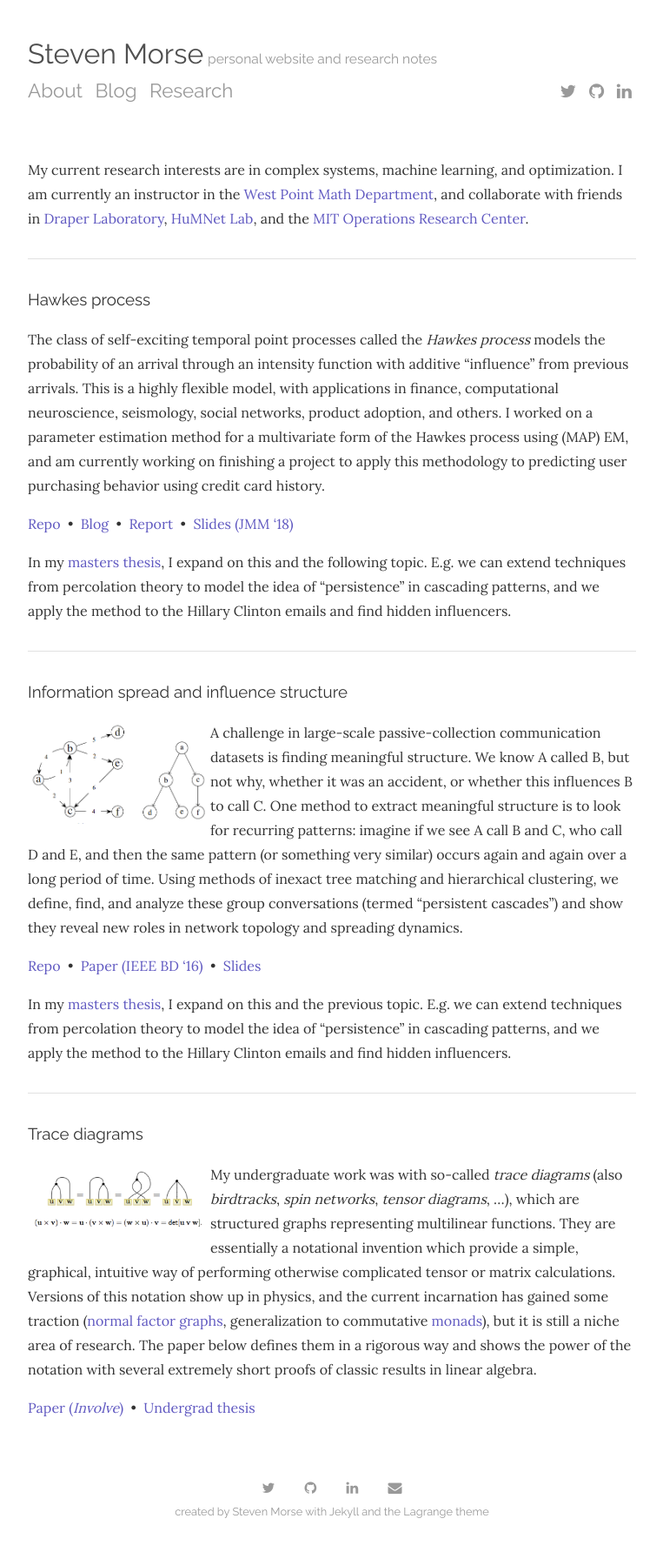
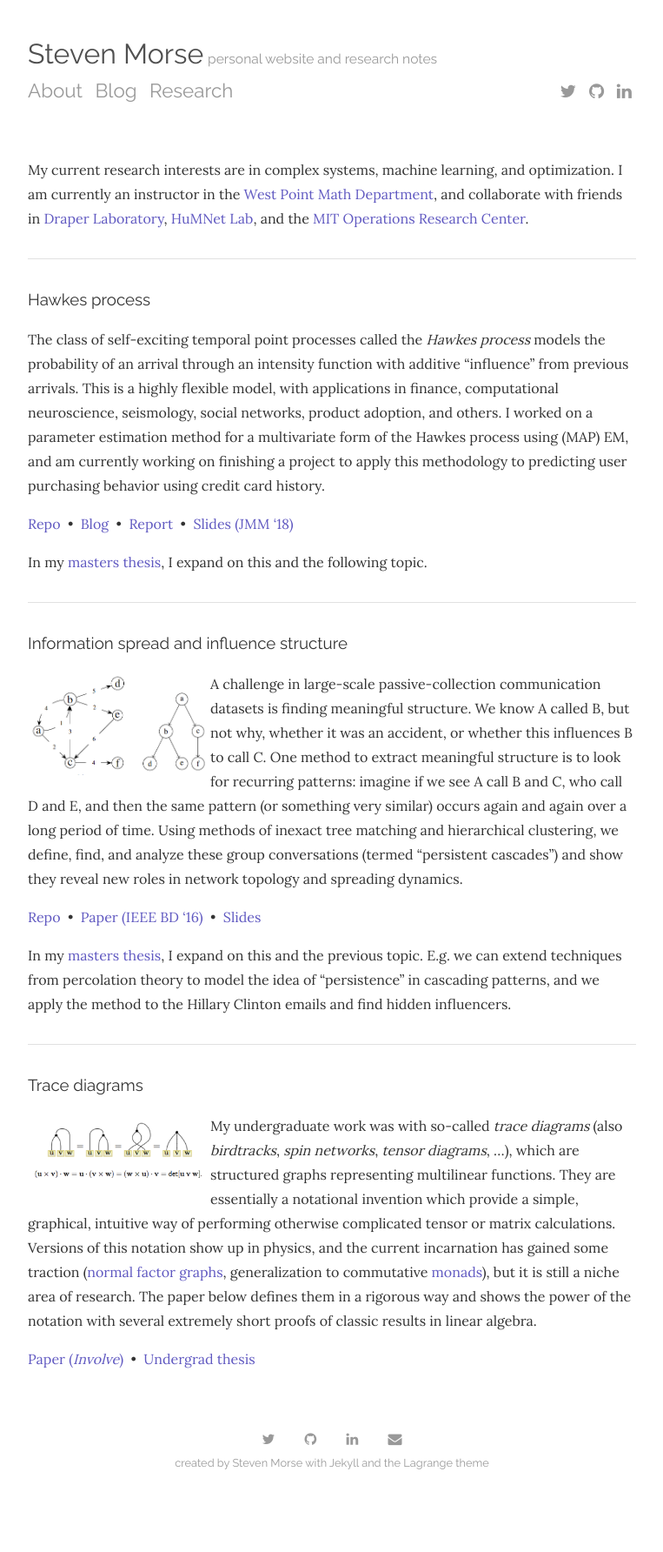
Before and after one commit to stmorse/stmorse.github.io, a Jekyll site: the page built from research.md, in a window 1280 px wide. Shown: the whole page at 87% size, without its empty margins (258-1021 px from the left). Built offline with Jekyll 4.4.1, drawn with Linux system fonts in a browser that asks for light colours; nearby versions of some CDN libraries; after the commit the page ends 1728 px from its top, so only the background shows below that.

Commit message:
typo in research.md

```diff
--- a/research.md
+++ b/research.md
@@ -16,7 +16,7 @@ The class of self-exciting temporal point processes called the <i>Hawkes process
 <a href="{{ site.baseurl }}/docs/6-867-final-writeup.pdf">Report</a>&nbsp;&nbsp;&#8226;&nbsp;
 <a href="{{ site.baseurl }}/docs/JMM18_slides.pdf">Slides (JMM '18)</a>
 
-In my <a href="{{ site.baseurl }}/docs/orc-thesis.pdf">masters thesis</a>, I expand on this and the following topic.  E.g. we can extend techniques from percolation theory to model the idea of "persistence" in cascading patterns, and we apply the method to the Hillary Clinton emails and find hidden influencers.
+In my <a href="{{ site.baseurl }}/docs/orc-thesis.pdf">masters thesis</a>, I expand on this and the following topic.
 
 <hr>
 
```
